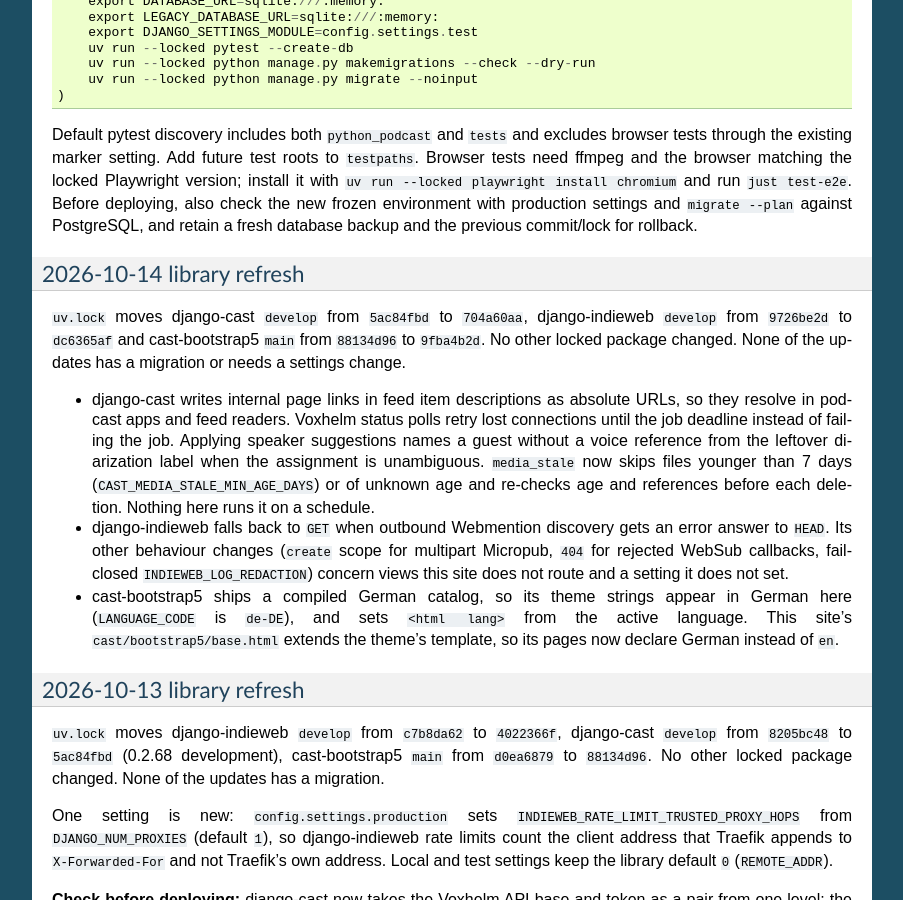
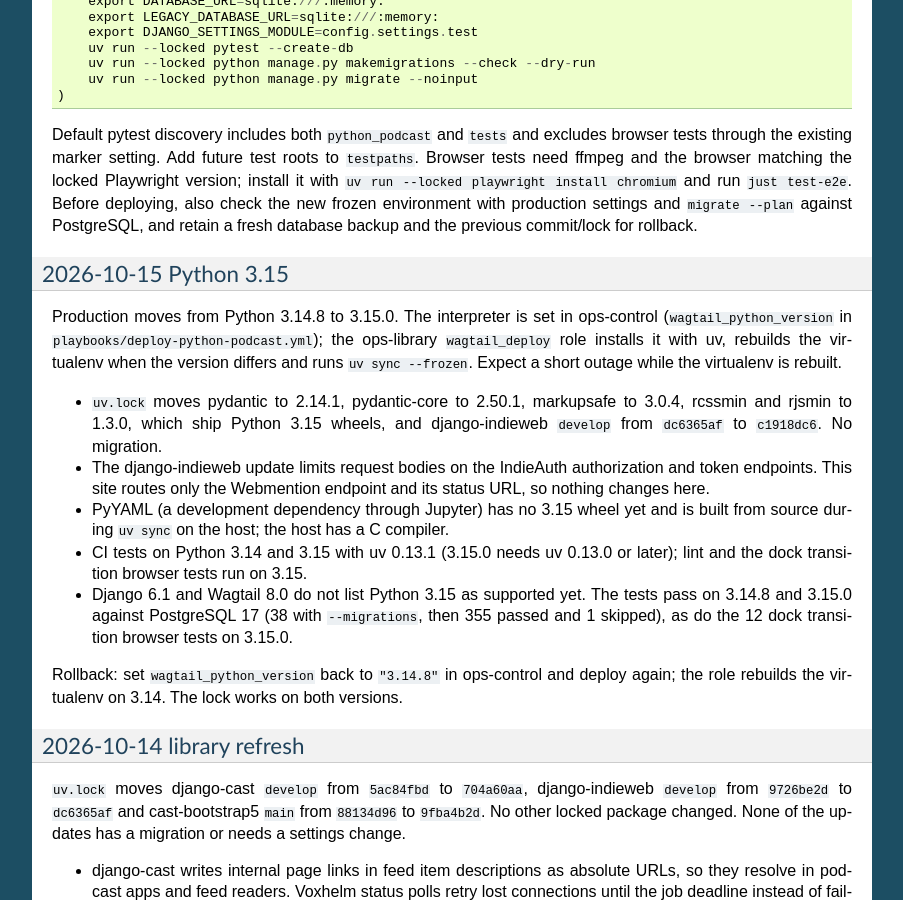
Before and after one commit to ephes/python-podcast, a Sphinx documentation site: the page built from docs/deploy.rst, in a window 1280 px wide and 900 px high, scrolled down 1015 px. Shown: the whole window, without its empty margins (198-1101 px from the left). Built offline with Sphinx 7.4.7, drawn with Linux system fonts in a browser that asks for light colours; some of the changed text lies outside the part shown.

Commit message:
Run on Python 3.15
Relock pydantic, pydantic-core, markupsafe, rcssmin and rjsmin to releases with Python 3.15 wheels and refresh django-indieweb to the IndieAuth body limit. CI tests on 3.14 and 3.15 with uv 0.13.1.

```diff
--- a/docs/deploy.rst
+++ b/docs/deploy.rst
@@ -65,6 +65,36 @@
 chromium`` and run ``just test-e2e``. Before deploying, also check the new frozen
 environment with production settings and ``migrate --plan`` against PostgreSQL,
 and retain a fresh database backup and the previous commit/lock for rollback.
+
+2026-10-15 Python 3.15
+~~~~~~~~~~~~~~~~~~~~~~
+
+Production moves from Python 3.14.8 to 3.15.0. The interpreter is set in
+ops-control (``wagtail_python_version`` in
+``playbooks/deploy-python-podcast.yml``); the ops-library ``wagtail_deploy``
+role installs it with uv, rebuilds the virtualenv when the version differs and
+runs ``uv sync --frozen``. Expect a short outage while the virtualenv is
+rebuilt.
+
+* ``uv.lock`` moves pydantic to 2.14.1, pydantic-core to 2.50.1, markupsafe to
+  3.0.4, rcssmin and rjsmin to 1.3.0, which ship Python 3.15 wheels, and
+  django-indieweb ``develop`` from ``dc6365af`` to ``c1918dc6``. No migration.
+* The django-indieweb update limits request bodies on the IndieAuth
+  authorization and token endpoints. This site routes only the Webmention
+  endpoint and its status URL, so nothing changes here.
+* PyYAML (a development dependency through Jupyter) has no 3.15 wheel yet and
+  is built from source during ``uv sync`` on the host; the host has a C
+  compiler.
+* CI tests on Python 3.14 and 3.15 with uv 0.13.1 (3.15.0 needs uv 0.13.0 or
+  later); lint and the dock transition browser tests run on 3.15.
+* Django 6.1 and Wagtail 8.0 do not list Python 3.15 as supported yet. The
+  tests pass on 3.14.8 and 3.15.0 against PostgreSQL 17 (38 with
+  ``--migrations``, then 355 passed and 1 skipped), as do the 12 dock
+  transition browser tests on 3.15.0.
+
+Rollback: set ``wagtail_python_version`` back to ``"3.14.8"`` in ops-control
+and deploy again; the role rebuilds the virtualenv on 3.14. The lock works on
+both versions.
 
 2026-10-14 library refresh
 ~~~~~~~~~~~~~~~~~~~~~~~~~~
```
Also changed, not shown: README.rst (+4 -4 lines), 2 other files.
